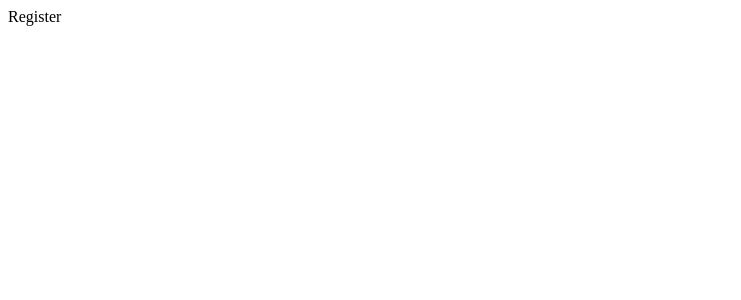
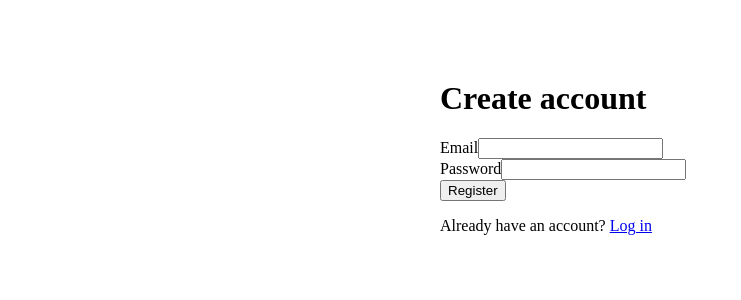
Before and after one commit to brendanjhnsn/Flashcard, a React (Vite) app: page /register in a window 1280 px wide. Shown: the top 300 px of the page, without its empty margins (0-741 px from the left). Built offline with nearby package versions, Linux system fonts and the light colour scheme.

Commit message:
feat: login and register pages with Zod validation

```diff
--- a/src/pages/LoginPage.tsx
+++ b/src/pages/LoginPage.tsx
@@ -1 +1,57 @@
-export function LoginPage() { return <div>Login</div> }
+import { useForm } from 'react-hook-form'
+import { zodResolver } from '@hookform/resolvers/zod'
+import { z } from 'zod'
+import { Link, useNavigate } from 'react-router-dom'
+import { useAuth } from '../context/AuthContext'
+import * as authApi from '../api/auth'
+
+const schema = z.object({
+  email: z.string().email('Enter a valid email'),
+  password: z.string().min(1, 'Password is required'),
+})
+
+type FormValues = z.infer<typeof schema>
+
+export function LoginPage() {
+  const navigate = useNavigate()
+  const { login } = useAuth()
+  const {
+    register,
+    handleSubmit,
+    formState: { errors, isSubmitting },
+    setError,
+  } = useForm<FormValues>({ resolver: zodResolver(schema) })
+
+  async function onSubmit(data: FormValues) {
+    try {
+      const res = await authApi.login(data.email, data.password)
+      login(res.token, res.user)
+      navigate('/cards')
+    } catch {
+      setError('root', { message: 'Invalid email or password' })
+    }
+  }
+
+  return (
+    <div style={{ maxWidth: 400, margin: '80px auto', padding: '0 16px' }}>
+      <h1>Log in</h1>
+      <form onSubmit={handleSubmit(onSubmit)} noValidate>
+        <div>
+          <label htmlFor="email">Email</label>
+          <input id="email" type="email" {...register('email')} />
+          {errors.email && <p role="alert">{errors.email.message}</p>}
+        </div>
+        <div>
+          <label htmlFor="password">Password</label>
+          <input id="password" type="password" {...register('password')} />
+          {errors.password && <p role="alert">{errors.password.message}</p>}
+        </div>
+        {errors.root && <p role="alert">{errors.root.message}</p>}
+        <button type="submit" disabled={isSubmitting}>
+          {isSubmitting ? 'Logging in…' : 'Log in'}
+        </button>
+      </form>
+      <p>Don't have an account? <Link to="/register">Register</Link></p>
+    </div>
+  )
+}
--- a/src/pages/RegisterPage.tsx
+++ b/src/pages/RegisterPage.tsx
@@ -1 +1,62 @@
-export function RegisterPage() { return <div>Register</div> }
+import { useForm } from 'react-hook-form'
+import { zodResolver } from '@hookform/resolvers/zod'
+import { z } from 'zod'
+import { Link, useNavigate } from 'react-router-dom'
+import { useAuth } from '../context/AuthContext'
+import * as authApi from '../api/auth'
+
+const schema = z.object({
+  email: z.string().email('Enter a valid email'),
+  password: z.string().min(8, 'Password must be at least 8 characters'),
+})
+
+type FormValues = z.infer<typeof schema>
+
+export function RegisterPage() {
+  const navigate = useNavigate()
+  const { login } = useAuth()
+  const {
+    register,
+    handleSubmit,
+    formState: { errors, isSubmitting },
+    setError,
+  } = useForm<FormValues>({ resolver: zodResolver(schema) })
+
+  async function onSubmit(data: FormValues) {
+    try {
+      const res = await authApi.register(data.email, data.password)
+      login(res.token, res.user)
+      navigate('/cards')
+    } catch (err: unknown) {
+      const code = (err as { code?: string }).code
+      if (code === 'EMAIL_TAKEN') {
+        setError('email', { message: 'Email already registered' })
+      } else {
+        setError('root', { message: 'Registration failed. Please try again.' })
+      }
+    }
+  }
+
+  return (
+    <div style={{ maxWidth: 400, margin: '80px auto', padding: '0 16px' }}>
+      <h1>Create account</h1>
+      <form onSubmit={handleSubmit(onSubmit)} noValidate>
+        <div>
+          <label htmlFor="email">Email</label>
+          <input id="email" type="email" {...register('email')} />
+          {errors.email && <p role="alert">{errors.email.message}</p>}
+        </div>
+        <div>
+          <label htmlFor="password">Password</label>
+          <input id="password" type="password" {...register('password')} />
+          {errors.password && <p role="alert">{errors.password.message}</p>}
+        </div>
+        {errors.root && <p role="alert">{errors.root.message}</p>}
+        <button type="submit" disabled={isSubmitting}>
+          {isSubmitting ? 'Creating account…' : 'Register'}
+        </button>
+      </form>
+      <p>Already have an account? <Link to="/login">Log in</Link></p>
+    </div>
+  )
+}
```
